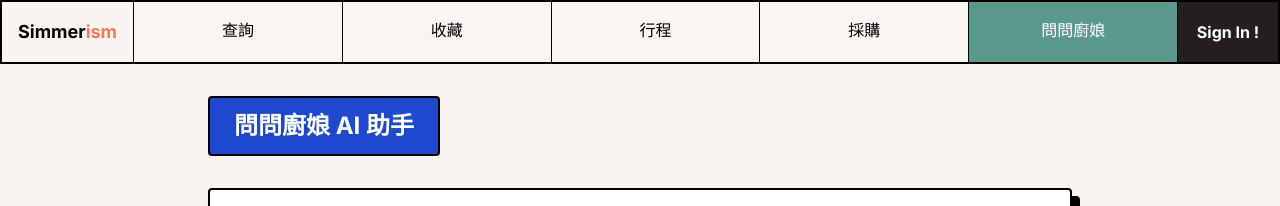
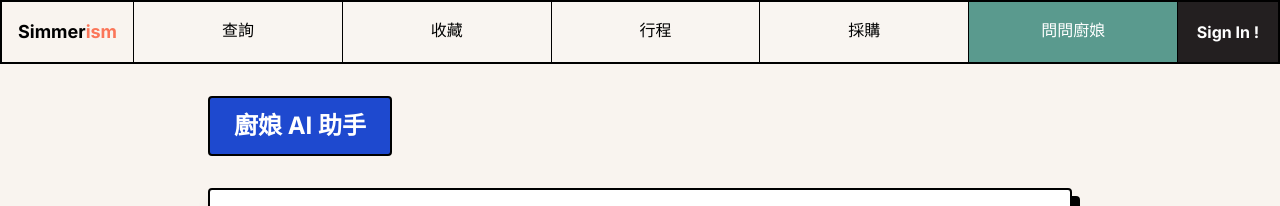
Before and after one commit to VadoHYH/SIMMERISM, a Next.js app in the folder simmerism/: page /questions in a window 1280 px wide. Shown: the top 206 px of the page. Built offline with nearby package versions, Linux system fonts and the light colour scheme; no server answers; the database is empty.

Commit message:
改網站介紹、改問問廚娘的標題

```diff
--- a/simmerism/src/app/layout.tsx
+++ b/simmerism/src/app/layout.tsx
@@ -11,7 +11,7 @@ const inter = Inter({ subsets: ["latin"] })
 
 export const metadata: Metadata = {
   title: "Simmerism",
-  description: "美味食譜分享平台",
+  description: "美味食譜查詢平台",
 }
 
 export default function RootLayout({
--- a/simmerism/src/app/questions/page.tsx
+++ b/simmerism/src/app/questions/page.tsx
@@ -74,7 +74,7 @@ export default function QuestionsPage() {
           <div className="relative inline-block">
             <div className="absolute top-2 left-2 bg-black rounded px-6 py-3"></div>
             <div className="relative bg-[#1E49CF] text-white px-6 py-3 rounded border-2 border-black font-bold text-2xl">
-              問問廚娘 AI 助手
+              廚娘 AI 助手
             </div>
           </div>
         </div>
```
